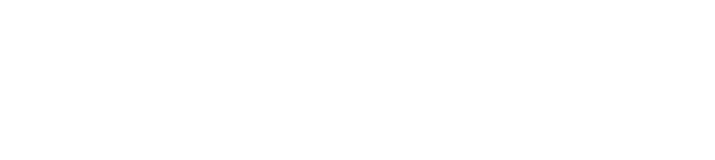
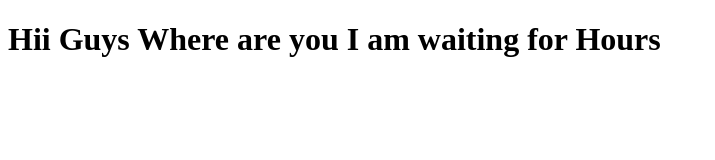
Before and after one commit to Shubh8009726704/sharma221303, a plain HTML site: page index.html in a window 1280 px wide. Shown: the whole page, without its empty margins (0-715 px from the left). Drawn offline with Linux system fonts and the light colour scheme.

Commit message:
Update index.html

```diff
--- a/index.html
+++ b/index.html
@@ -7,6 +7,6 @@
     <title>Document</title>
 </head>
 <body>
-
+    <h1>Hii Guys Where are you I am waiting for Hours</h1>
 </body>
 </html>
```
